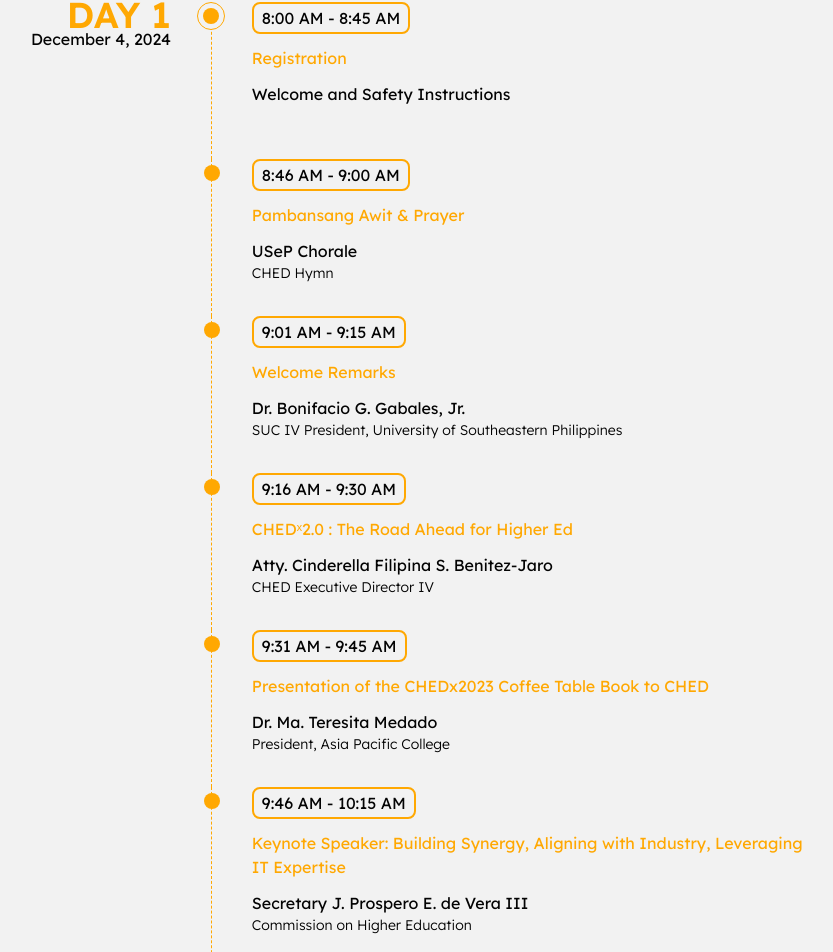
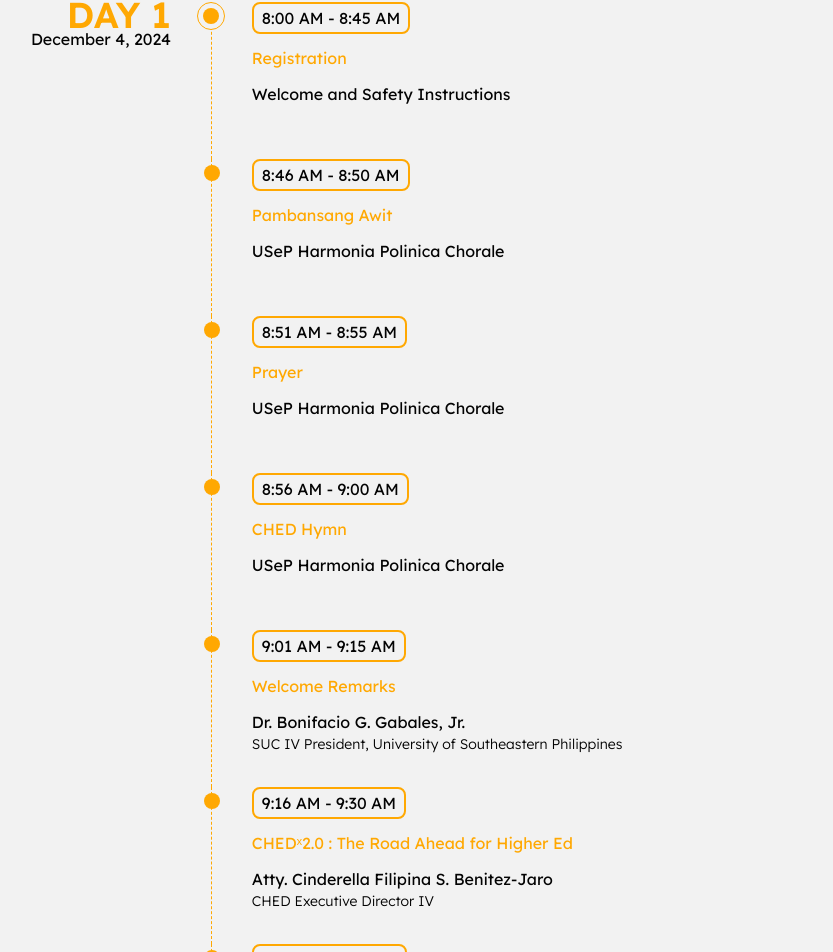
Before and after one commit to Samshh/CHEDx-Website, a React (Vite) app: page / in a window 1280 px wide. Shown: the part 3446-4398 px from the top of the page, without its empty margins (131-964 px from the left). Built offline with nearby package versions, Linux system fonts and the light colour scheme.

Commit message:
Changes to preliminaries

```diff
--- a/src/pages/landing/components/MappedTimeline.tsx
+++ b/src/pages/landing/components/MappedTimeline.tsx
@@ -26,10 +26,22 @@
       subtitle: "",
     },
     {
-      time: "8:46 AM - 9:00 AM",
-      segment: "Pambansang Awit & Prayer",
-      title: "USeP Chorale",
-      subtitle: "CHED Hymn",
+      time: "8:46 AM - 8:50 AM",
+      segment: "Pambansang Awit",
+      title: "USeP Harmonia Polinica Chorale",
+      subtitle: "",
+    },
+    {
+      time: "8:51 AM - 8:55 AM",
+      segment: "Prayer",
+      title: "USeP Harmonia Polinica Chorale",
+      subtitle: "",
+    },
+    {
+      time: "8:56 AM - 9:00 AM",
+      segment: "CHED Hymn",
+      title: "USeP Harmonia Polinica Chorale",
+      subtitle: "",
     },
     {
       time: "9:01 AM - 9:15 AM",
--- a/src/pages/programme/components/MappedTimeline.tsx
+++ b/src/pages/programme/components/MappedTimeline.tsx
@@ -21,10 +21,22 @@
       subtitle: "",
     },
     {
-      time: "8:46 AM - 9:00 AM",
-      segment: "Pambansang Awit & Prayer",
-      title: "USeP Chorale",
-      subtitle: "CHED Hymn",
+      time: "8:46 AM - 8:50 AM",
+      segment: "Pambansang Awit",
+      title: "USeP Harmonia Polinica Chorale",
+      subtitle: "",
+    },
+    {
+      time: "8:51 AM - 8:55 AM",
+      segment: "Prayer",
+      title: "USeP Harmonia Polinica Chorale",
+      subtitle: "",
+    },
+    {
+      time: "8:56 AM - 9:00 AM",
+      segment: "CHED Hymn",
+      title: "USeP Harmonia Polinica Chorale",
+      subtitle: "",
     },
     {
       time: "9:01 AM - 9:15 AM",
```
